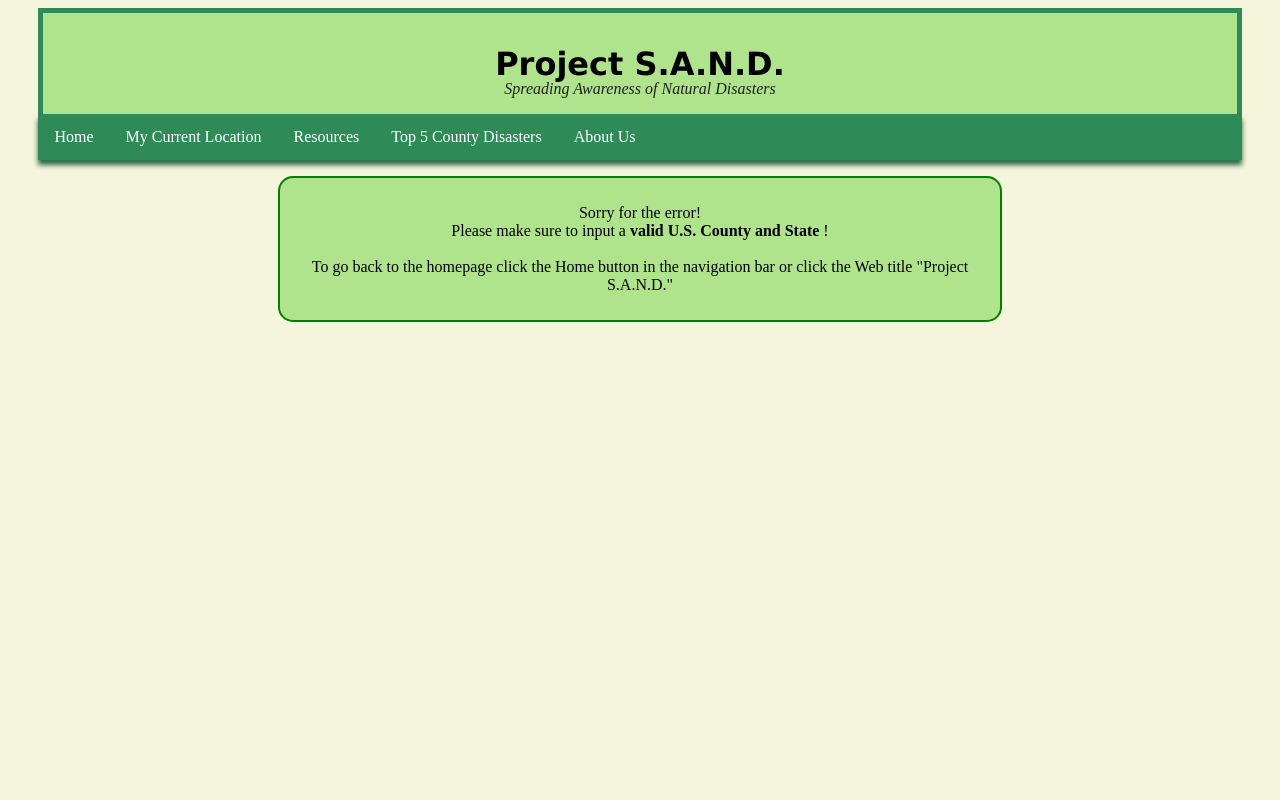
After one commit to dynamiquet/Project-SAND, a Flask app: template templates/displayerror.html in a window 1280 px wide. The commit adds this page. Run offline with Flask 3, Linux system fonts and the light colour scheme; the template is opened without the code that fills it, so the values that code supplies are empty.

Commit message:
added error display page

```diff
--- a/flask_app.py
+++ b/flask_app.py
@@ -11,14 +11,15 @@ def page_not_found(e):
     '''Argument(s): 404 error
     Displays a usage statement to the user if what follows the URL is formatted incorrectly
     '''
-    return "Page not found: Please ensure you follow the URL with: /&ltdisasters&gt/&ltcounty, state abbr.&gt or /&ltrow&gt/&ltcolumn&gt"
+    return render_template('displayerror.html')
 
 @app.errorhandler(500)
 def python_bug(e):
    '''Arguments: None
     Return: String of instructions
     Purpose: In case of developer error, directs users back to homepage'''
-   return "Sorry for the error, we have a bug in our code! Please go back to the homepage!"
+   #"Sorry for the error, we have a bug in our code! Please go back to the homepage!"
+   return render_template('displayerror.html')
 
 @app.route('/prevhome')
 def prevhomepage():
--- a/static/datastyle.css
+++ b/static/datastyle.css
@@ -152,3 +152,13 @@
     padding: 10px;
     margin: 0 auto;
 }
+
+.errorDisplay {
+	background-color: #afe38c;
+    width: 700px;
+    border: 2px solid green;
+    border-radius: 15px;
+    padding: 10px;
+    margin: 0 auto;
+	text-align: center;
+}
--- /dev/null
+++ b/templates/displayerror.html
@@ -0,0 +1,21 @@
+<html>
+    <head>
+        <link rel="stylesheet" href="{{ url_for('static', filename='datastyle.css') }}">
+    </head>
+
+<body>
+    <a href = "/" style="text-decoration: none; color: inherit;"><h1>Project S.A.N.D.</h1></a>
+        <div class = 'titleSub'><em>Spreading Awareness of Natural Disasters</em></div>
+
+        <ul id = "navigationBar_ul">
+          <li class = "navigationBar_li"><a href="/">Home</a></li>
+          <li class = "navigationBar_li"><a href="/currlocation">My Current Location</a></li>
+          <li class = "navigationBar_li"><a href="/resources">Resources</a></li>
+          <li class = "navigationBar_li"><a href="/top5page">Top 5 County Disasters</a></li>
+          <li class = "navigationBar_li"><a href="/about">About Us</a></li>
+        </ul>
+
+    <div class = "errorDisplay"><p>Sorry for the error!<br> Please make sure to input a <strong>valid U.S. County and State </strong>!<br><br>
+         To go back to the homepage click the Home button in the navigation bar or click the Web title "Project S.A.N.D."</p></div>
+</body>
+</html>
```
